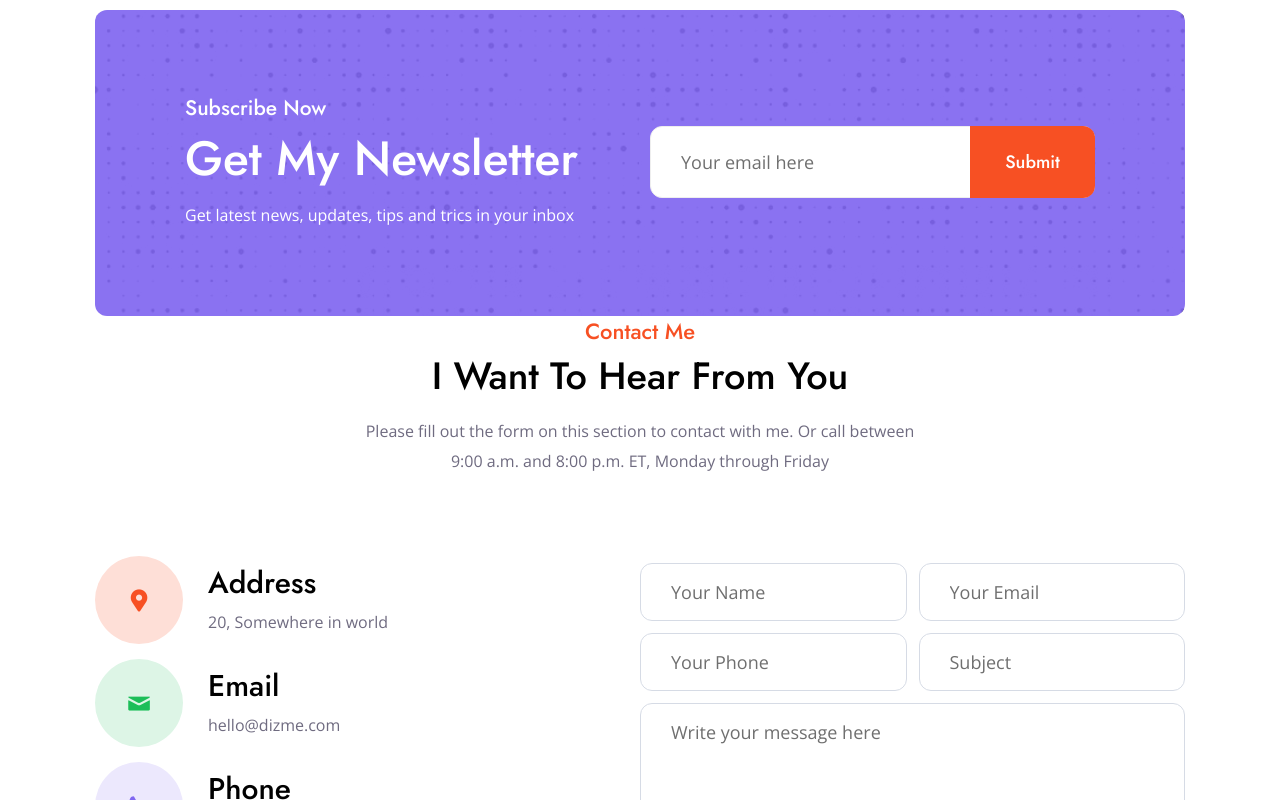
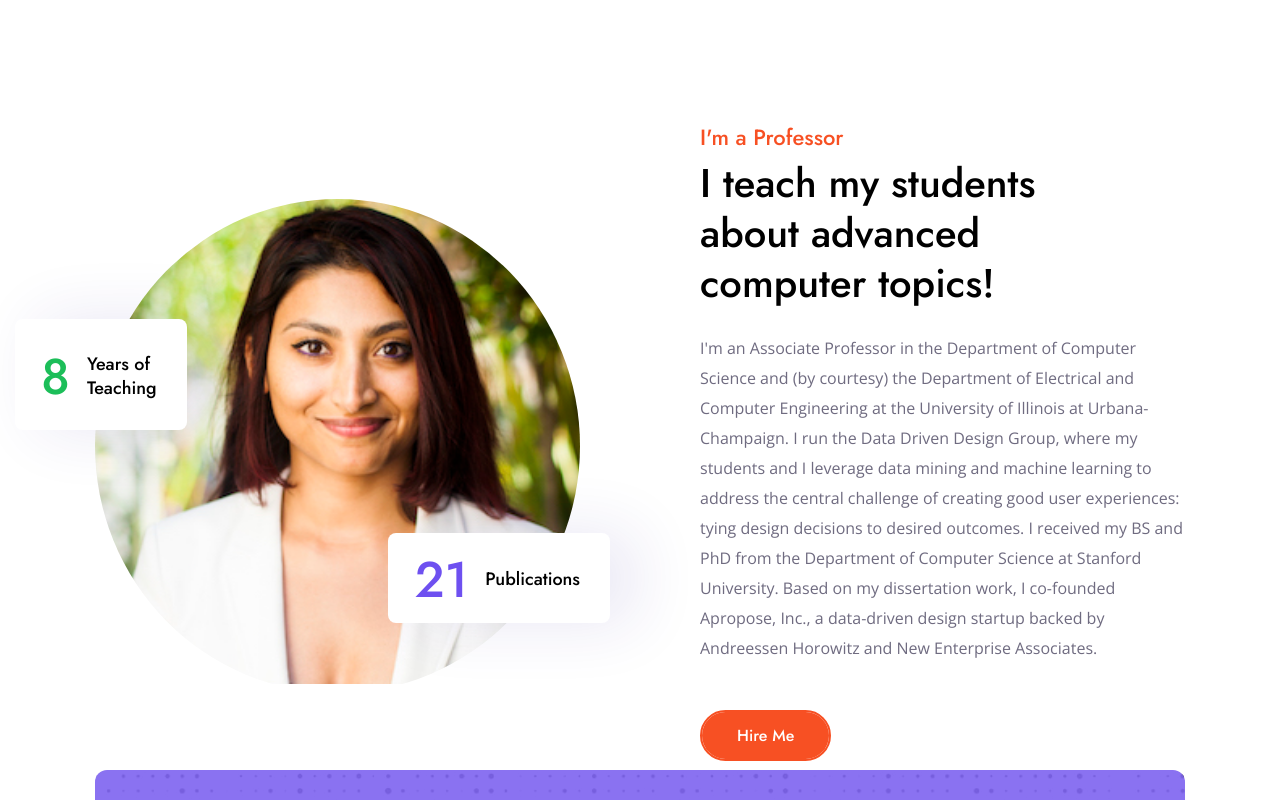
Before and after one commit to sh-shafi/next_portfolio_page, a Next.js app: page / in a window 1280 px wide. Shown: the part 980-1780 px from the top of the page. Built offline with nearby package versions, Linux system fonts and the light colour scheme.

Commit message:
Added ABout Page

```diff
--- a/pages/index.js
+++ b/pages/index.js
@@ -3,6 +3,7 @@ import Contact from "../src/components/Contact";
 import Home from "../src/components/Home";
 import Newsletter from "../src/components/Newsletter";
 import Layout from "../src/layout/Layout";
+import About from "../src/components/About";
 
 const Index = () => {
   return (
@@ -11,6 +12,7 @@ const Index = () => {
         <title>Dizme | Home</title>
       </Head>
       <Home />
+      <About />
       <Newsletter />
       <Contact />
     </Layout>
--- /dev/null
+++ b/src/components/About.js
@@ -0,0 +1,82 @@
+import Image from "next/image";
+import Counter from "./Counter";
+const About = ({ dark }) => {
+  return (
+    <div className="dizme_tm_section" id="about">
+      <div className="dizme_tm_about">
+        <div className="container">
+          <div className="wrapper">
+            <div className="left">
+              <div className="image">
+                <div style={{ borderRadius: "50%", overflow: "hidden" }}>
+                  <Image
+                    src={`/img/slider/headshot.jpg`}
+                    alt="image"
+                    width={600}
+                    height={600}
+                  />
+                </div>
+                <div className="numbers year">
+                  <div className="wrapper">
+                    <h3>
+                      <Counter end={8} />
+                    </h3>
+                    <span className="name">
+                      Years of
+                      <br />
+                      Teaching
+                    </span>
+                  </div>
+                </div>
+                <div className="numbers project">
+                  <div className="wrapper">
+                    <h3>
+                      <Counter end={21} />
+                    </h3>
+                    <span className="name">Publications</span>
+                  </div>
+                </div>
+              </div>
+            </div>
+            <div className="right">
+              <div className="title wow fadeInUp" data-wow-duration="1s">
+                <span>{`I'm a Professor`}</span>
+                <h3>I teach my students about advanced computer topics!</h3>
+              </div>
+              <div className="text wow fadeInUp" data-wow-duration="1s">
+                <p>
+                  I&apos;m an Associate Professor in the Department of Computer
+                  Science and (by courtesy) the Department of Electrical and
+                  Computer Engineering at the University of Illinois at
+                  Urbana-Champaign. I run the Data Driven Design Group, where my
+                  students and I leverage data mining and machine learning to
+                  address the central challenge of creating good user
+                  experiences: tying design decisions to desired outcomes. I
+                  received my BS and PhD from the Department of Computer Science
+                  at Stanford University. Based on my dissertation work, I
+                  co-founded Apropose, Inc., a data-driven design startup backed
+                  by Andreessen Horowitz and New Enterprise Associates.
+                </p>
+              </div>
+              <div
+                className="dizme_tm_button wow fadeInUp"
+                data-wow-duration="1s"
+              >
+                <a className="anchor" href="#contact">
+                  <span>Hire Me</span>
+                </a>
+              </div>
+            </div>
+          </div>
+        </div>
+        <div className="brush_1 wow fadeInLeft" data-wow-duration="1s">
+          <Image src="/img/brushes/about/1.png" alt="image" layout="fill" />
+        </div>
+        <div className="brush_2 wow fadeInRight" data-wow-duration="1s">
+          <Image src="/img/brushes/about/2.png" alt="image" layout="fill" />
+        </div>
+      </div>
+    </div>
+  );
+};
+export default About;
--- /dev/null
+++ b/src/components/Counter.js
@@ -0,0 +1,26 @@
+import CountUp from "react-countup";
+import ReactVisibilitySensor from "react-visibility-sensor";
+const Counter = ({ end, decimals }) => {
+  return (
+    <CountUp
+      end={end ? end : 100}
+      duration={3}
+      decimals={decimals ? decimals : 0}
+    >
+      {({ countUpRef, start }) => (
+        <ReactVisibilitySensor onChange={start} delayedCall>
+          <span
+            className="count-text"
+            data-from="0"
+            data-to={end}
+            ref={countUpRef}
+          >
+            count
+          </span>
+        </ReactVisibilitySensor>
+      )}
+    </CountUp>
+  );
+};
+
+export default Counter;
--- a/src/layout/Header.js
+++ b/src/layout/Header.js
@@ -22,6 +22,9 @@ const Header = ({ logo }) => {
               <li className="current">
                 <a href="#home">Home</a>
               </li>
+              <li>
+                <a href="#about">About</a>
+              </li>
               <li className="download_cv">
                 <a href="docs/cv.pdf" download="">
                   <span>Download CV</span>
```
